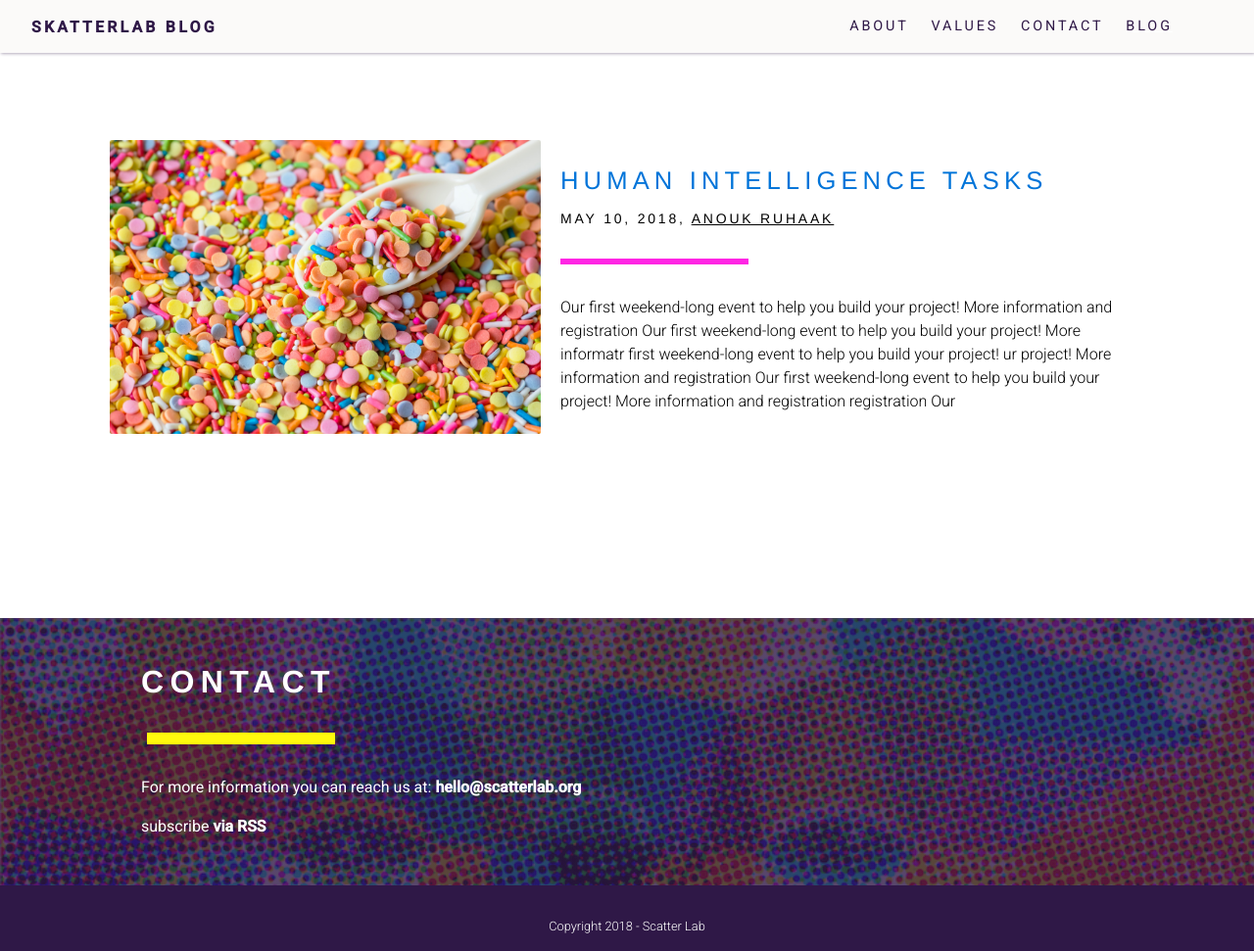
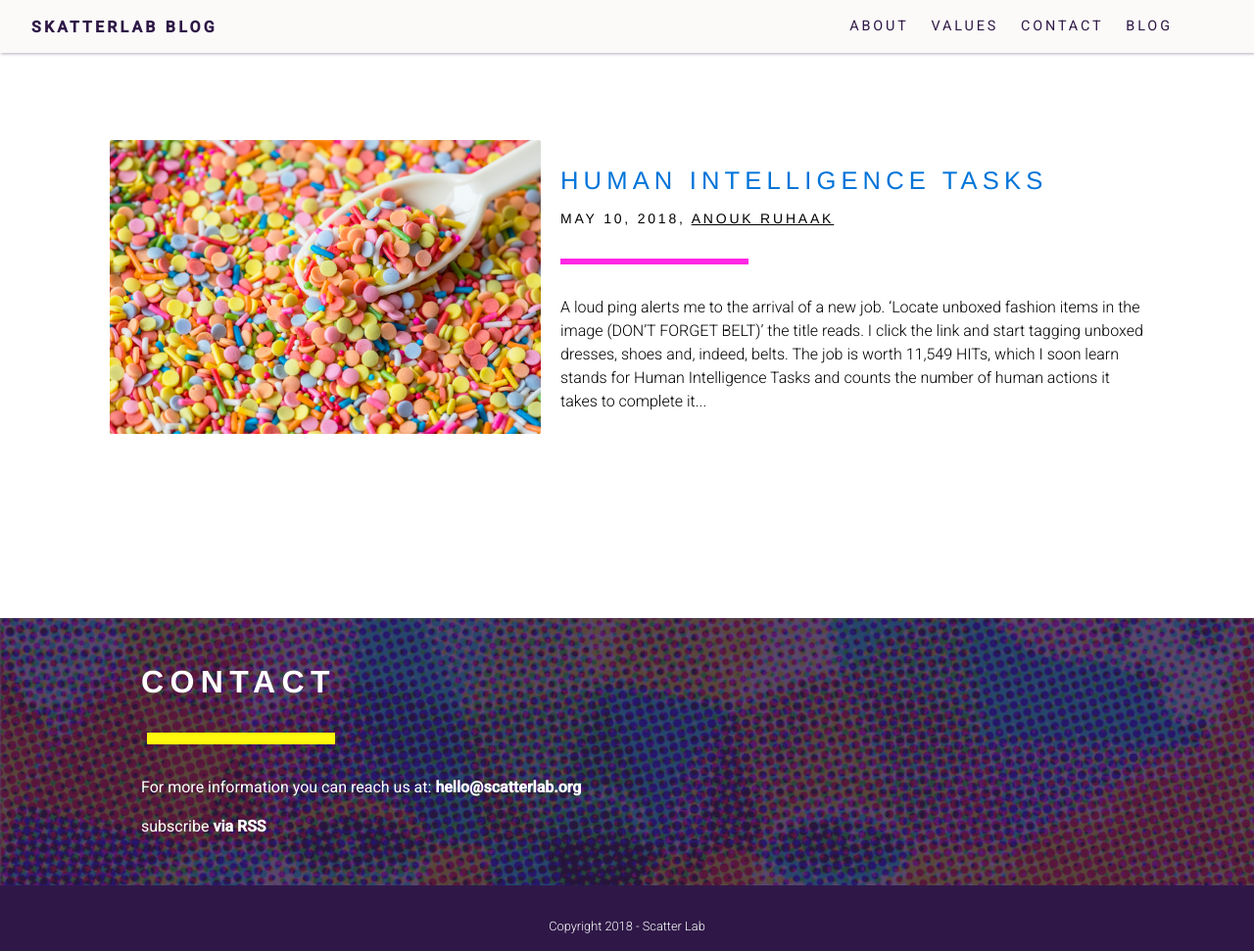
Before and after one commit to communaldata/communaldata, a Jekyll site: the page built from index.html, in a window 1280 px wide and 971 px high. Shown: the whole window at 98% size. Built offline with Jekyll 4.4.1, drawn with Linux system fonts in a browser that asks for light colours; nearby versions of some CDN libraries; library files that are not in the unit come from our copies.

Commit message:
descriptions

```diff
--- a/_posts/2018-05-09-hello-scatterlab.markdown
+++ b/_posts/2018-05-09-hello-scatterlab.markdown
@@ -4,6 +4,7 @@ title:  "Human Intelligence Tasks"
 date:   2018-05-10 18:08:11 +0200
 categories: jekyll update
 image: /image/candy.jpg
+description: A loud ping alerts me to the arrival of a new job. ‘Locate unboxed fashion items in the image (DON’T FORGET BELT)’ the title reads. I click the link and start tagging unboxed dresses, shoes and, indeed, belts. The job is worth 11,549 HITs, which I soon learn stands for Human Intelligence Tasks and counts the number of human actions it takes to complete it...
 authors:
  - anouk
 ---
--- a/index.html
+++ b/index.html
@@ -28,7 +28,7 @@ layout: main
               {% endif %}
               </h5>
                <hr class="haar-fijn-2">
-              <p>Our first weekend-long event to help you build your project! More information and registration Our first weekend-long event to help you build your project! More informatr first weekend-long event to help you build your project! ur project! More information and registration Our first weekend-long event to help you build your project! More information and registration registration Our</p>
+              <p>{% if post.description %}{{ post.description }}{% else %}{{ site.description }}{% endif %}</p>
              </div>
            </div>
          </div>
```
